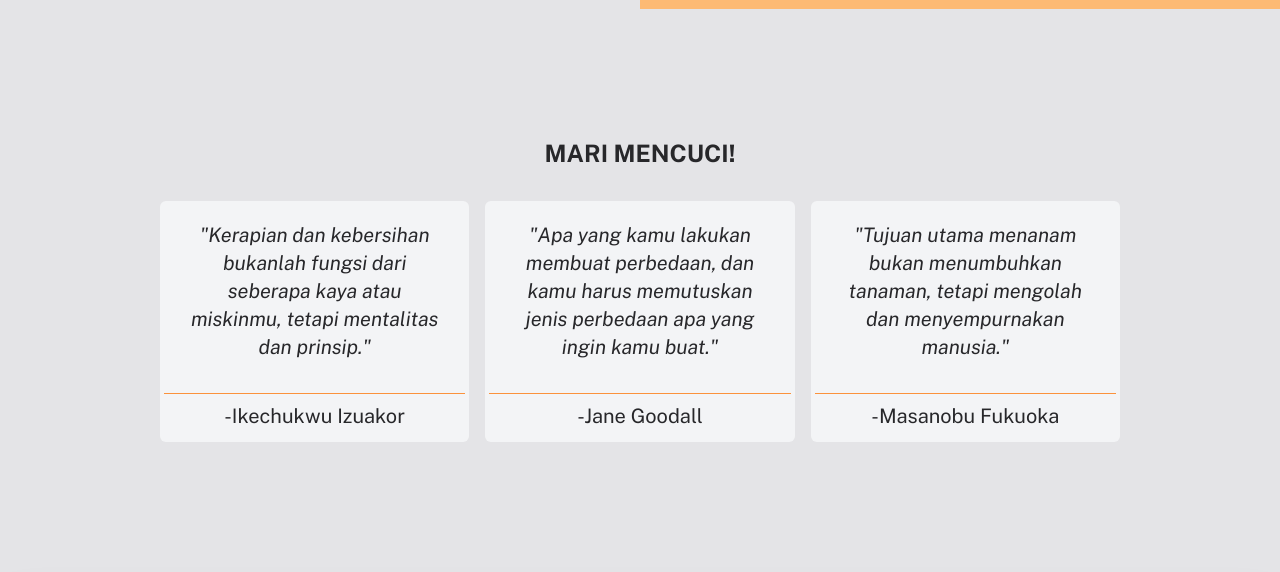
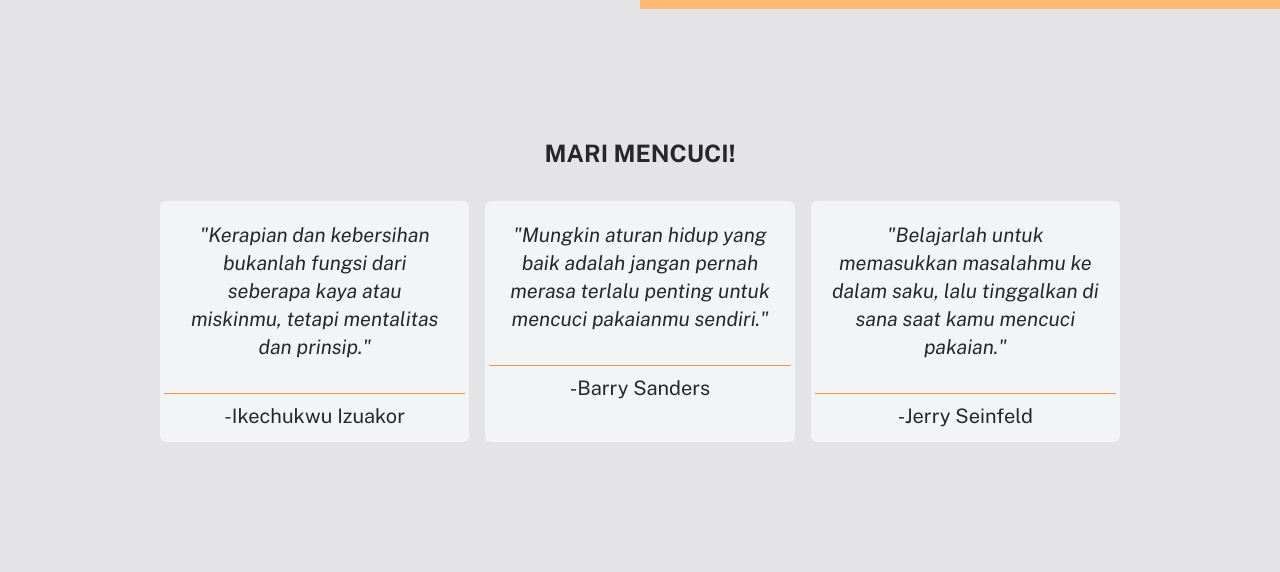
Before and after one commit to salmanfrds/Si-Kinclong-Laundry, a website: page index.html in a window 1280 px wide. Shown: the part 1360-1932 px from the top of the page. Drawn offline with nearby package versions, Linux system fonts and the light colour scheme.

Commit message:
update 25b

```diff
--- a/index.html
+++ b/index.html
@@ -83,12 +83,12 @@
             <p class="text-center xl:text-xl border-t border-orange-400 py-2 w-full">-Ikechukwu <br class="md:hidden"> Izuakor </p>
         </div>
         <div data-aos="zoom-in" class=" hidden w-1/3 bg-gray-100 p-1 md:flex flex-col items-center gap-4 rounded-md">
-            <p class="text-center xl:text-xl p-4"><i>"Apa yang kamu lakukan membuat perbedaan, dan kamu harus memutuskan jenis perbedaan apa yang ingin kamu buat."</i></p>
-            <p class="text-center xl:text-xl border-t border-orange-400 py-2 w-full">-Jane Goodall</p>
+            <p class="text-center xl:text-xl p-4"><i>"Mungkin aturan hidup yang baik adalah jangan pernah merasa terlalu penting untuk mencuci pakaianmu sendiri."</i></p>
+            <p class="text-center xl:text-xl border-t border-orange-400 py-2 w-full">-Barry Sanders </p>
         </div>
         <div data-aos="zoom-in" class="w-1/2 md:w-1/3 bg-gray-100 p-1 flex flex-col items-center gap-4 rounded-md justify-between">
-            <p class="text-center xl:text-xl p-4"><i>"Tujuan utama menanam bukan menumbuhkan tanaman, tetapi mengolah dan menyempurnakan manusia."</i></p>
-            <p class="text-center xl:text-xl border-t border-orange-400 py-2 w-full">-Masanobu <br class="md:hidden"> Fukuoka</p>
+            <p class="text-center xl:text-xl p-4"><i>"Belajarlah untuk memasukkan masalahmu ke dalam saku, lalu tinggalkan di sana saat kamu mencuci pakaian."</i></p>
+            <p class="text-center xl:text-xl border-t border-orange-400 py-2 w-full">-Jerry <br class="md:hidden">  Seinfeld</p>
         </div>
     </div>
   </div>
```
Also changed, not shown: order.html (+3 -3 lines), src/galllery/order-cuci.jpeg (renamed from src/cuci.jpeg), src/karpet.jpg (deleted), src/kurir.jpeg (deleted), src/orang nelepon.jpeg (deleted).
